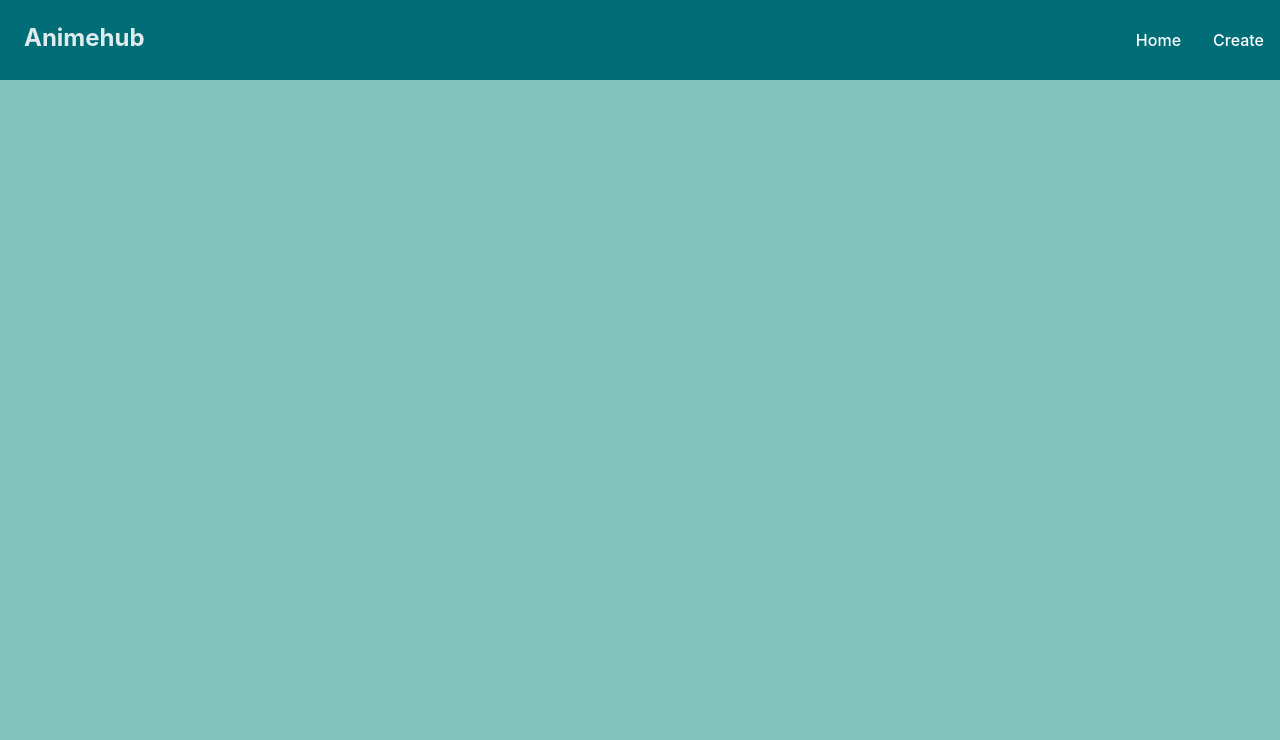
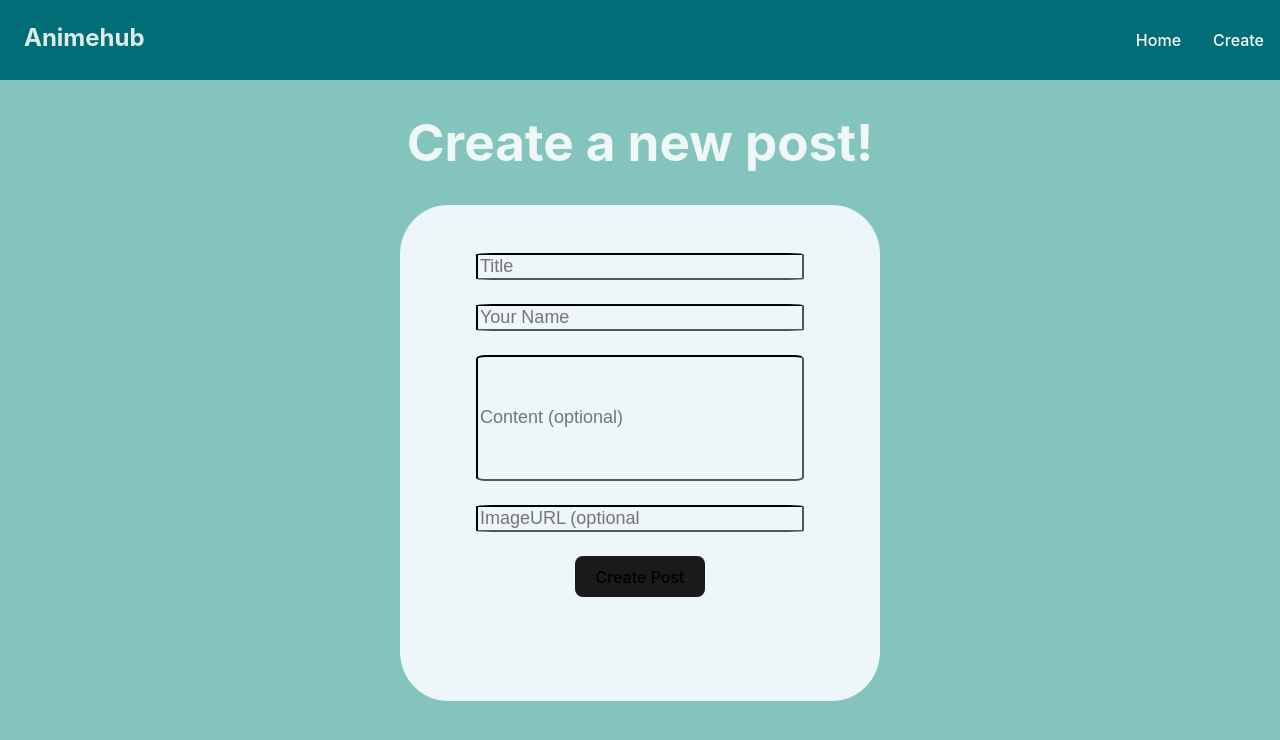
Before and after one commit to Tiffany-Zhu5303/AnimeHub, a React (Vite) app: page /create in a window 1280 px wide. Shown: the top 740 px of the page. Built offline with nearby package versions, Linux system fonts and the light colour scheme.

Commit message:
posts created

```diff
--- /dev/null
+++ b/routes/Create.css
@@ -0,0 +1,31 @@
+form {
+    background-color: #EDF6F9;
+    padding: 3em;
+    border-radius: 10%;
+    height: 50vh;
+    width: 30vw;
+    display: flex;
+    flex-direction: column;
+    align-items: center;
+}
+
+input {
+    background-color: #EDF6F9;
+    border-radius: 5%;
+    width: 25vw;
+    border-color: black;
+    font-size: large;
+    color: black;
+    outline: none;
+}
+
+#content {
+    height: 15vh;
+    border-radius: 3%;
+}
+
+.form-page {
+    display: flex;
+    flex-direction: column;
+    align-items: center;
+}
--- a/routes/Create.jsx
+++ b/routes/Create.jsx
@@ -1,9 +1,46 @@
-import React from "react";
+import React, {useState} from "react";
+import "./Create.css";
+import { supabase } from "../src/client";
 
 const Create = () => {
+    const [post, setPost] = useState({title:"", author:"", content:"", img:""});
+
+    const handleChange = (event) => {
+        const {name, value} = event.target;
+        setPost((prev) => {
+            return{
+                ...prev, [name]:value
+            }
+        });
+    }
+
+    const createPost = async(event) => {
+        event.preventDefault();
+
+        await supabase.from("AnimeForums").insert({
+            title: post.title,
+            author: post.author,
+            content: post.content,
+            img:post.img
+        }).select();
+
+        window.location = "/";
+    }
+
     return(
-        <div>
-
+        <div className="form-page">
+            <h1>Create a new post!</h1>
+            <form>
+                <input type="text" id="title" name="title" placeholder="Title" onChange={handleChange}></input>
+                <br/>
+                <input type="text" id="author" name="author" placeholder="Your Name" onChange={handleChange}></input>
+                <br/>
+                <input type="text" id="content" name="content" placeholder="Content (optional)" onChange={handleChange}></input>
+                <br/>
+                <input type="text" id="img-url" name="img" placeholder="ImageURL (optional" onChange={handleChange}></input>
+                <br/>
+                <button onClick={createPost}>Create Post</button>
+            </form>
         </div>
     );
 };
```
Also changed, not shown: src/components/Feed.jsx (added, +13 -0 lines), src/components/Feed.css (added), 1 other file (tests, documents, lock files or other folders).
